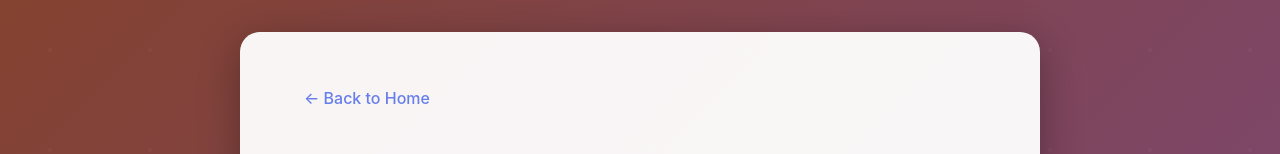
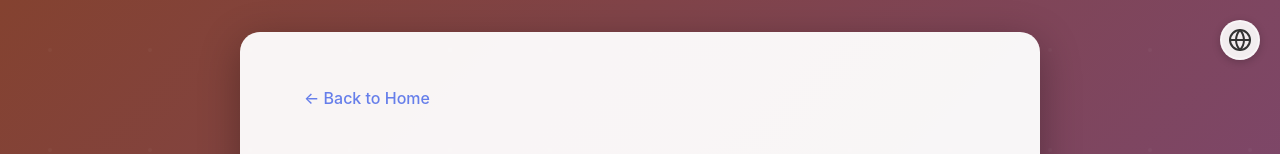
Before and after one commit to faiWork/MelodyEarGym_WebPreRelease, a React (Create React App) app: page /privacy-policy in a window 1280 px wide. Shown: the top 154 px of the page. Built offline with nearby package versions, Linux system fonts and the light colour scheme.

Commit message:
apply language button in the @src/PrivacyPolicy.js

```diff
--- a/src/PrivacyPolicy.css
+++ b/src/PrivacyPolicy.css
@@ -98,6 +98,82 @@
   text-decoration: underline;
 }
 
+.language-selector {
+  position: absolute;
+  top: 20px;
+  right: 20px;
+  z-index: 100;
+}
+
+.language-btn {
+  background: rgba(255, 255, 255, 0.9);
+  backdrop-filter: blur(10px);
+  border: 2px solid rgba(255, 255, 255, 0.5);
+  border-radius: 50%;
+  width: 40px;
+  height: 40px;
+  display: flex;
+  align-items: center;
+  justify-content: center;
+  cursor: pointer;
+  color: #333;
+  transition: all 0.3s;
+  box-shadow: 0 2px 8px rgba(0, 0, 0, 0.2);
+}
+
+.language-btn:hover {
+  background: rgba(255, 255, 255, 1);
+  border-color: rgba(255, 255, 255, 0.8);
+  box-shadow: 0 4px 12px rgba(0, 0, 0, 0.3);
+  transform: scale(1.05);
+}
+
+.language-menu {
+  position: absolute;
+  top: 50px;
+  right: 0;
+  background: white;
+  border-radius: 8px;
+  box-shadow: 0 4px 12px rgba(0, 0, 0, 0.15);
+  overflow: hidden;
+  min-width: 150px;
+  animation: fadeIn 0.2s ease-out;
+}
+
+.language-option {
+  display: block;
+  width: 100%;
+  padding: 12px 16px;
+  text-align: left;
+  background: none;
+  border: none;
+  font-size: 14px;
+  color: #333;
+  cursor: pointer;
+  transition: background 0.2s;
+}
+
+.language-option:hover {
+  background: #f5f5f5;
+}
+
+.language-option.active {
+  background: #e6f7ff;
+  color: #1890ff;
+  font-weight: 600;
+}
+
+@keyframes fadeIn {
+  from {
+    opacity: 0;
+    transform: translateY(-10px);
+  }
+  to {
+    opacity: 1;
+    transform: translateY(0);
+  }
+}
+
 @media (max-width: 768px) {
   .privacy-policy-page {
     padding: 1rem;
@@ -122,4 +198,9 @@
   .back-link {
     font-size: 0.9rem;
   }
+
+  .language-selector {
+    top: 10px;
+    right: 10px;
+  }
 }
--- a/src/PrivacyPolicy.js
+++ b/src/PrivacyPolicy.js
@@ -1,13 +1,55 @@
-import React from "react";
+import React, { useState } from "react";
 import { Link } from "react-router-dom";
 import { useLanguage } from "./useLanguage";
+import { translations } from "./translations";
 import "./PrivacyPolicy.css";
 
 function PrivacyPolicy() {
-    const { t } = useLanguage();
+    const { t, language, setLanguage } = useLanguage();
+    const [showLanguageMenu, setShowLanguageMenu] = useState(false);
 
     return (
         <div className="privacy-policy-page">
+            <div className="language-selector">
+                <button
+                    className="language-btn"
+                    onClick={() => setShowLanguageMenu(!showLanguageMenu)}
+                    title="Select Language"
+                >
+                    <svg
+                        xmlns="http://www.w3.org/2000/svg"
+                        width="24"
+                        height="24"
+                        viewBox="0 0 24 24"
+                        fill="none"
+                        stroke="currentColor"
+                        strokeWidth="2"
+                        strokeLinecap="round"
+                        strokeLinejoin="round"
+                    >
+                        <circle cx="12" cy="12" r="10"></circle>
+                        <line x1="2" y1="12" x2="22" y2="12"></line>
+                        <path d="M12 2a15.3 15.3 0 0 1 4 10 15.3 15.3 0 0 1-4 10 15.3 15.3 0 0 1-4-10 15.3 15.3 0 0 1 4-10z"></path>
+                    </svg>
+                </button>
+                {showLanguageMenu && (
+                    <div className="language-menu">
+                        {Object.keys(translations).map((langKey) => (
+                            <button
+                                key={langKey}
+                                className={`language-option ${language === langKey ? "active" : ""
+                                    }`}
+                                onClick={() => {
+                                    setLanguage(langKey);
+                                    setShowLanguageMenu(false);
+                                }}
+                            >
+                                {translations[langKey].name}
+                            </button>
+                        ))}
+                    </div>
+                )}
+            </div>
             <div className="privacy-container">
                 <Link to="/" className="back-link">{t.privacyBackToHome}</Link>
 
```
